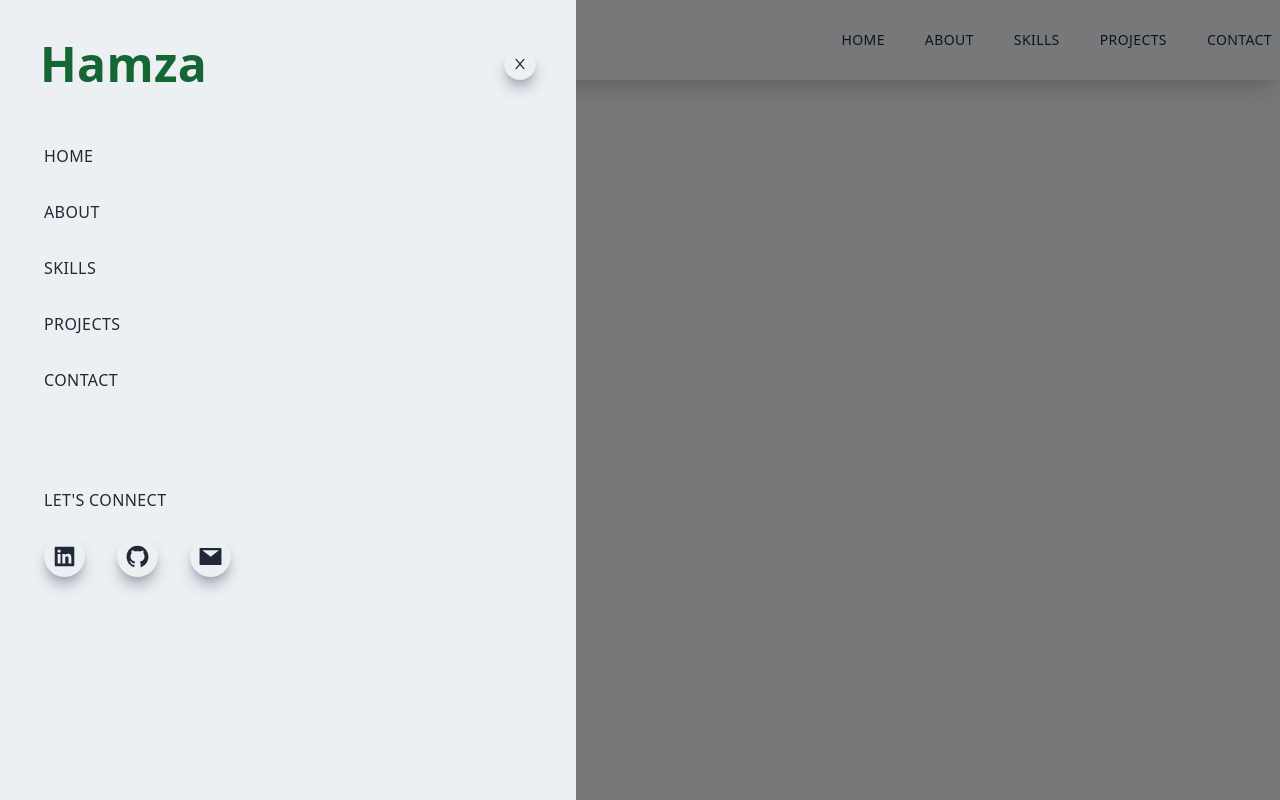
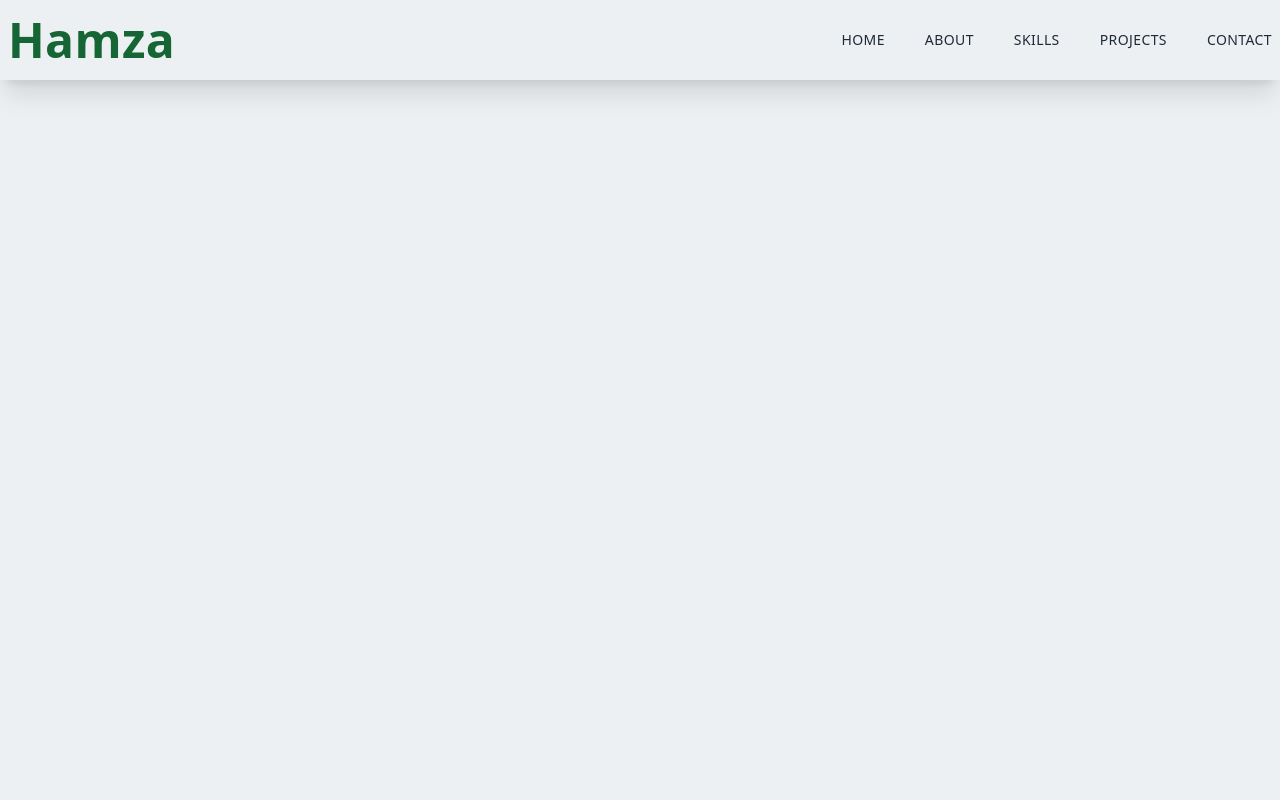
Before and after one commit to Hamza405/Portfolio, a Next.js app: page / in a window 1280 px wide. Built offline with nearby package versions, Linux system fonts and the light colour scheme.

Commit message:
side bar navigate

```diff
--- a/components/NavBar/NavBar.tsx
+++ b/components/NavBar/NavBar.tsx
@@ -1,9 +1,16 @@
-import { FC } from "react";
+import { FC, useState } from "react";
 import Link from "next/link";
 import { AiOutlineMenu, AiOutlineClose } from "react-icons/ai";
 import SideBar from "./SideBar";
 
 const NavBar: FC = () => {
+    const [ sideBar, setSideBar ] = useState( false );
+    const openSideBarHandler = () => {
+        setSideBar( true );
+    };
+    const closeSideBarHandler = () => {
+        setSideBar( false );
+    };
     return (
         <div className="fixed shadow-xl w-full h-20 z-[100]" >
             <div className="flex justify-between items-center w-full h-full px-2 2xl:px-16">
@@ -25,11 +32,11 @@ const NavBar: FC = () => {
                         <li className="ml-10 text-sm uppercase hover:border-b">contact</li>
                     </Link>
                 </ul>
-                <div className="md:hidden">
+                <div className="md:hidden" onClick={ openSideBarHandler }>
                     <AiOutlineMenu size={ 25 } />
                 </div>
             </div>
-            <SideBar />
+            <SideBar isOpen={ sideBar } onClose={ closeSideBarHandler } />
         </div> );
 };
 
--- a/components/NavBar/SideBar.tsx
+++ b/components/NavBar/SideBar.tsx
@@ -2,13 +2,13 @@ import { FC } from "react";
 import Link from "next/link";
 import { AiOutlineClose, AiFillLinkedin, AiFillGithub, AiFillMail } from "react-icons/ai";
 
-const SideBar: FC = () => {
+const SideBar: FC<{ isOpen: boolean, onClose: () => void; }> = ( { isOpen, onClose } ) => {
     return (
-        <div className="fixed top-0 left-0 w-full h-screen bg-black/50">
-            <div className="fixed top-0 left-0 w-[75%] sm:w-[60%] md:w-[45%] h-screen bg-[#ecf0f3] p-10">
+        <div className={ isOpen ? "fixed top-0 left-0 w-full h-screen bg-black/50" : '' }>
+            <div className={ isOpen ? "fixed top-0 left-0 w-[75%] sm:w-[60%] md:w-[45%] h-screen bg-[#ecf0f3] p-10 ease-in duration-500" : 'fixed top-0 p-10 left-[-100%] ease-in duration-500' }>
                 <div className="flex w-full justify-between items-center">
                     <h2 className="text-green-800">Hamza</h2>
-                    <div className="shadow-lg rounded-full p-2 shadow-gray-400 cursor-pointer">
+                    <div className="shadow-lg rounded-full p-2 shadow-gray-400 cursor-pointer" onClick={ onClose }>
                         <AiOutlineClose />
                     </div>
                 </div>
```
